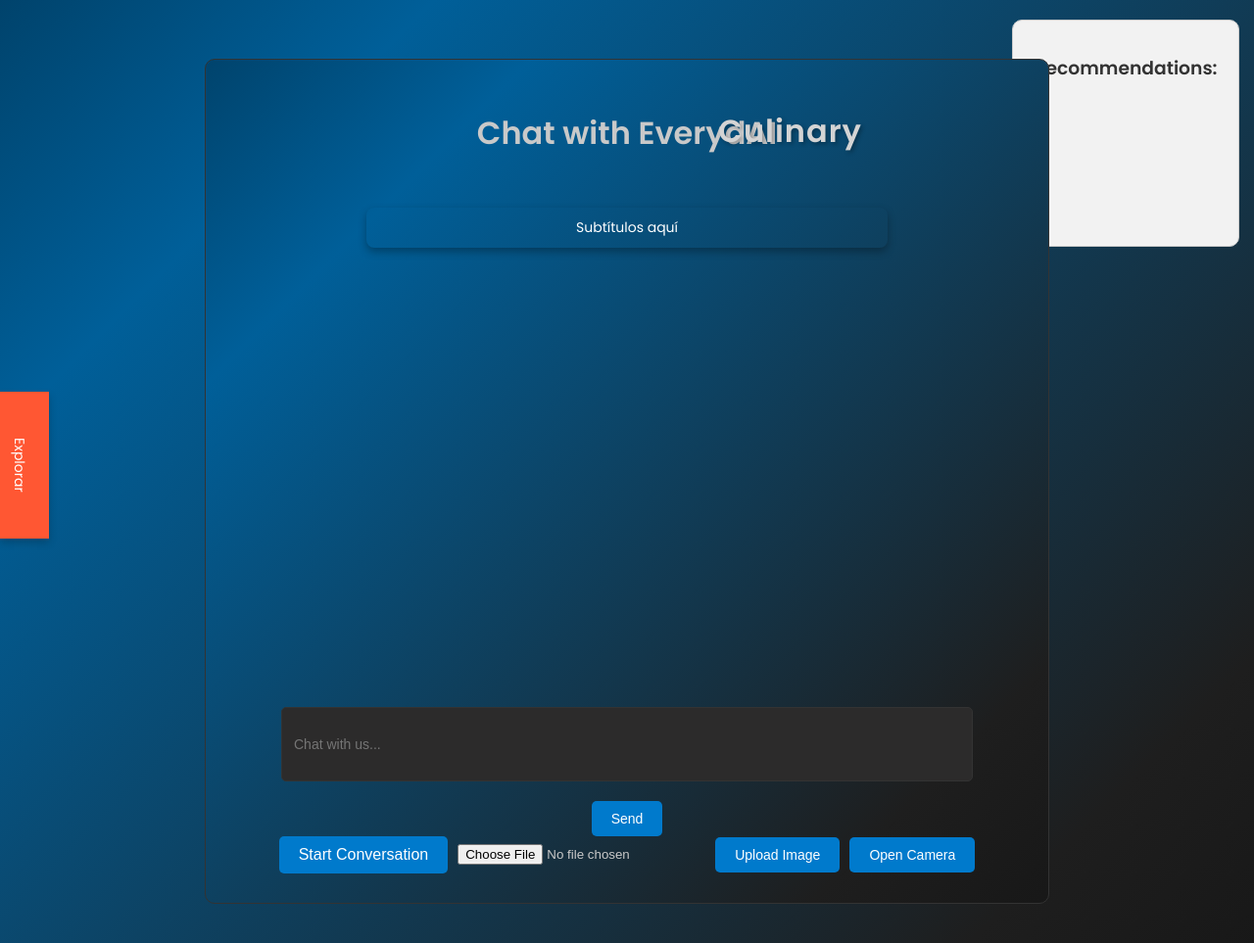
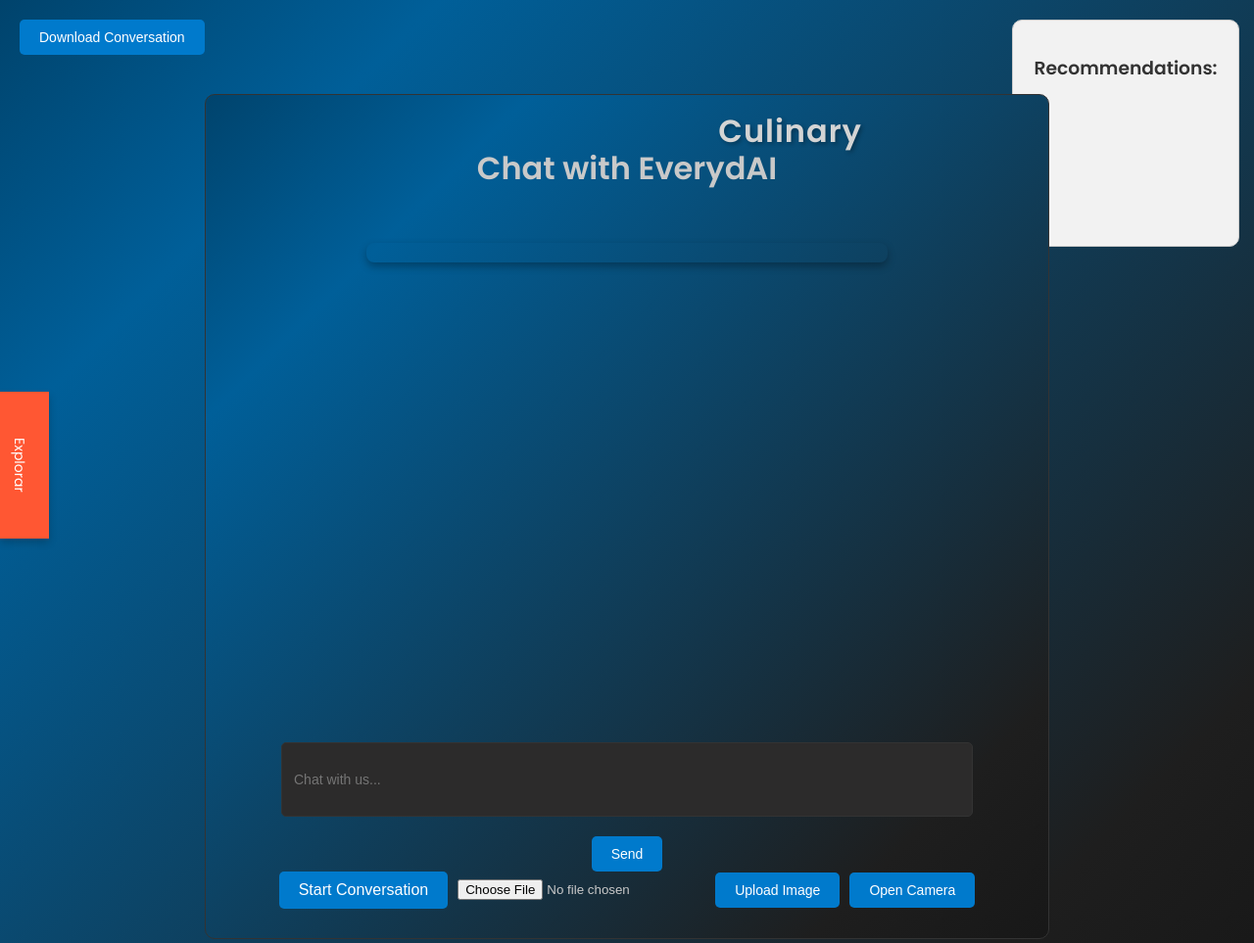
Before and after one commit to Carlosp31/Everydai-, a Flask app: page /chat?domain=culinary in a window 1280 px wide. Shown: the top 963 px of the page at 98% size. Run offline with Flask 3, Linux system fonts and the light colour scheme; the visitor is signed in with stand-in values (Sample User, id 1); some libraries are stand-ins or nearby versions.

Commit message:
se añade botón de "download conversation"

```diff
--- a/templates/chat.html
+++ b/templates/chat.html
@@ -8,6 +8,8 @@
     <link href="https://cdnjs.cloudflare.com/ajax/libs/toastr.js/latest/toastr.min.css" rel="stylesheet"/>
     <script src="https://cdnjs.cloudflare.com/ajax/libs/toastr.js/latest/toastr.min.js"></script>
     <script src="https://cdn.jsdelivr.net/npm/sweetalert2@11"></script>
+    <script src="https://cdnjs.cloudflare.com/ajax/libs/jspdf/2.4.0/jspdf.umd.min.js"></script>
+
     <title>Chat with EverydAI</title>
 </head>
 <body>
@@ -21,11 +23,12 @@
         <h3>Recommendations:</h3>
         <ul id="recommendations-list"></ul>
     </div>
+    <button id="download-button">Download Conversation</button>
 
     <div class="chat-container">
         <h1>Chat with EverydAI</h1>
         <div id="avatar-container" >
-            <div id="subtitulos-container">Subtítulos aquí</div>
+            <div id="subtitulos-container"></div>
         </div>
         <div id="chat-box" class="hidden"></div>
         <input type="text" id="user-input" placeholder="Chat with us...">
@@ -395,6 +398,47 @@
                 };
                 reader.readAsDataURL(file);
             };
+            document.getElementById("download-button").onclick = function() {
+            const chatBox = document.getElementById("chat-box");
+
+            if (!chatBox || chatBox.children.length === 0) {
+                alert("No hay conversaciones disponibles para descargar.");
+                return;
+            }
+
+            const conversationText = Array.from(chatBox.children)
+                .map(child => child.textContent.trim())
+                .join("\n\n");
+
+            // Verificar si hay texto para generar el PDF
+            if (!conversationText) {
+                alert("No hay contenido para generar el archivo PDF.");
+                return;
+            }
+
+            try {
+                const { jsPDF } = window.jspdf;
+                const pdf = new jsPDF();
+
+                const pageWidth = pdf.internal.pageSize.getWidth();
+                const margin = 10;
+                const maxLineWidth = pageWidth - margin * 2;
+
+                pdf.setFont("Helvetica", "normal");
+                pdf.setFontSize(12);
+
+                const textLines = pdf.splitTextToSize(conversationText, maxLineWidth);
+                pdf.text(textLines, margin, margin + 10);
+
+                // Descargar el archivo
+                pdf.save("conversation.pdf");
+            } catch (error) {
+                console.error("Error al generar el PDF:", error);
+                alert("Ocurrió un error al generar el archivo PDF. Verifica la consola para más detalles.");
+            }
+        };
+
+
         });
     </script>
 
```
